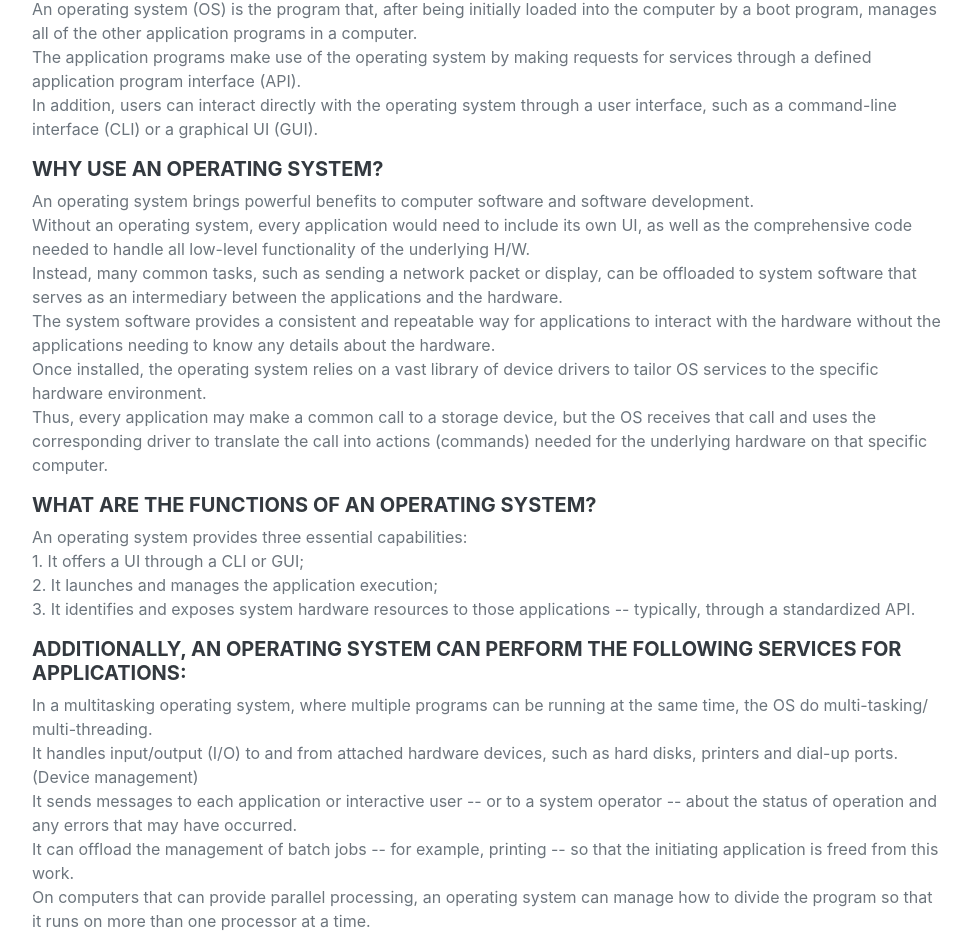
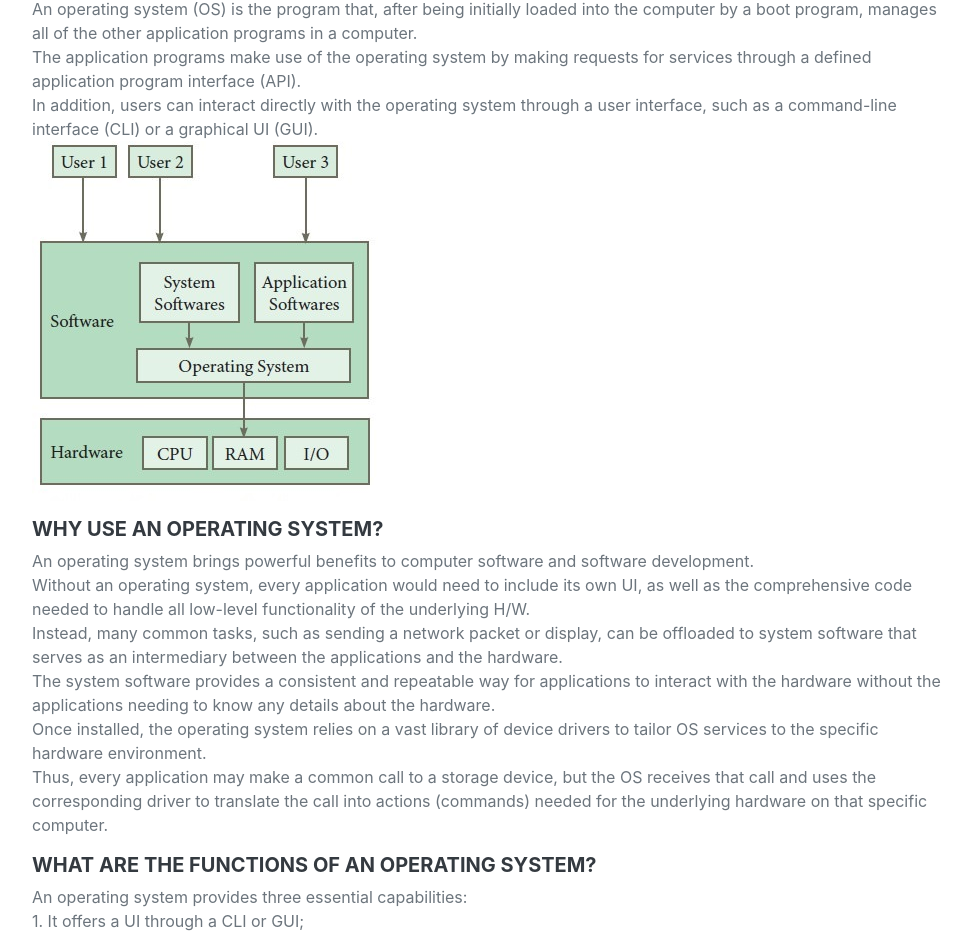
Before and after one commit to GaneshMaddipoti/ganeshmaddipoti.github.io, a plain HTML site: page index.html in a window 1280 px wide. Shown: the part 6493-7429 px from the top of the page, without its empty margins (288-1259 px from the left). Drawn offline with nearby package versions, Linux system fonts and the light colour scheme; a web font is replaced by a local one.

Commit message:
languages

```diff
--- a/index.html
+++ b/index.html
@@ -255,6 +255,7 @@
                     An operating system (OS) is the program that, after being initially loaded into the computer by a boot program, manages all of the other application programs in a computer.    <br/>
                     The application programs make use of the operating system by making requests for services through a defined application program interface (API).                                <br/>
                     In addition, users can interact directly with the operating system through a user interface, such as a command-line interface (CLI) or a graphical UI (GUI).                    <br/>
+                    <img class="img-fluid" src="assets/img/operating-system.jpg" alt="..." />
                     </p>
                     <p><h5>Why use an operating system?</h5>
                     An operating system brings powerful benefits to computer software and software development.                                                                                             <br/>
```
Also changed, not shown: assets/img/operating-system.jpg (added).
